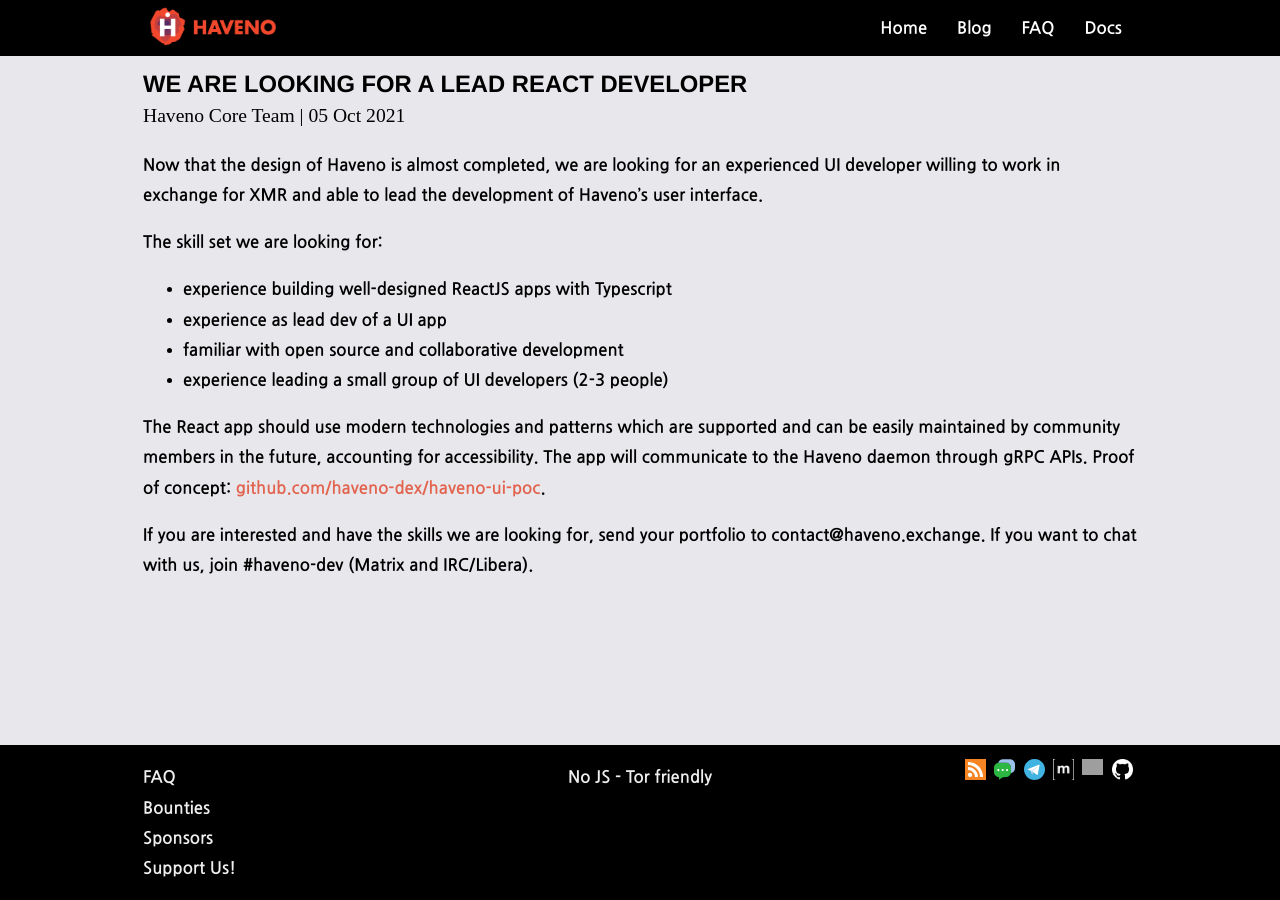
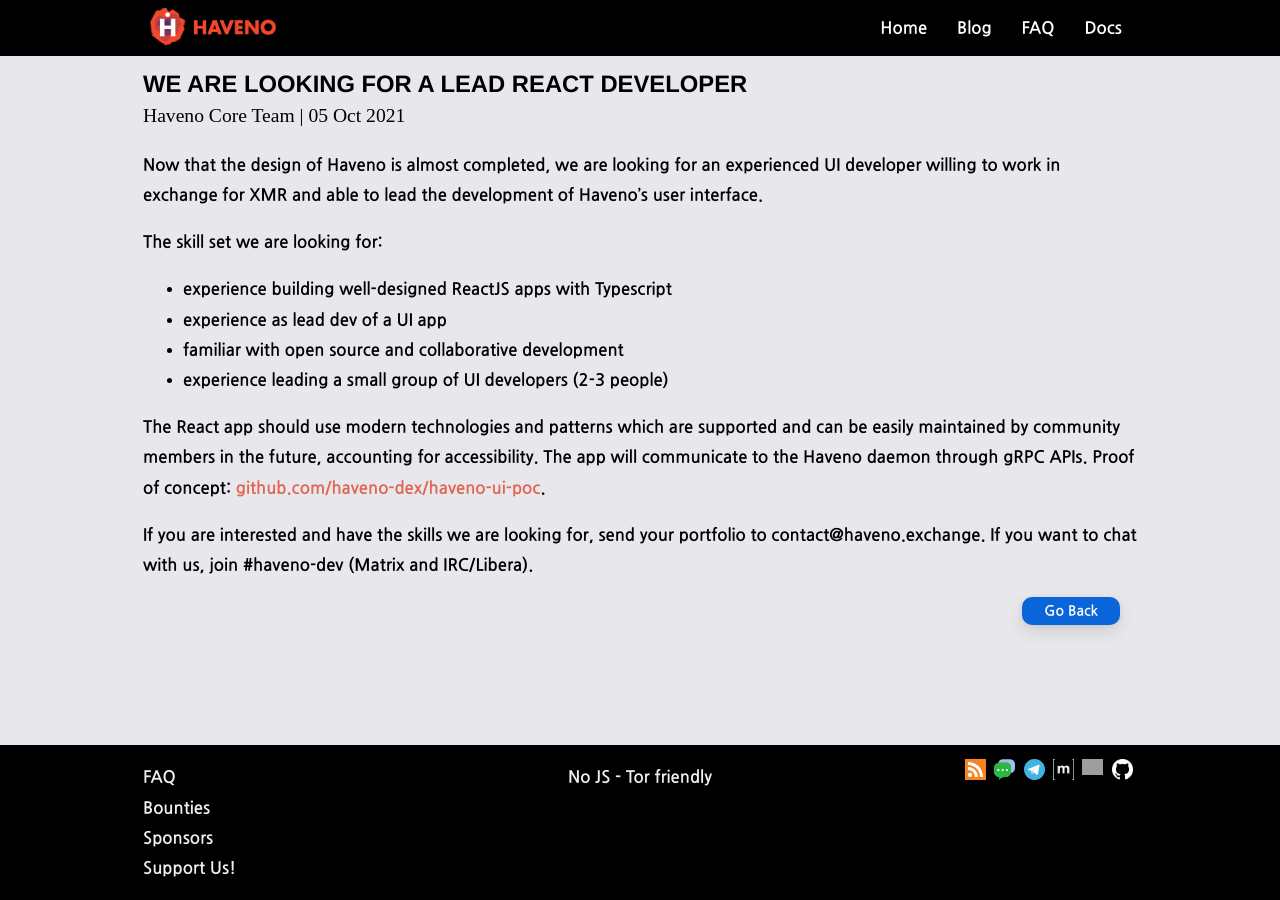
Before and after one commit to haveno-dex/haveno-site, a Jekyll site: the page built from _posts/2021-10-5-lead-ui.md, in a window 1280 px wide. Built offline with Jekyll 4.4.1, drawn with Linux system fonts in a browser that asks for light colours.

Commit message:
blog: add go back button to post layout

```diff
--- a/_layouts/post.html
+++ b/_layouts/post.html
@@ -4,6 +4,6 @@
 <div class="post">
     <h2>{{ page.title }}</h2>
     <p class="date-post">{{ page.author }} | {{ page.date | date_to_string }}</p>
-
     {{ content }}
+    <a class="button" href="{{ site.baseurl }}/blog/">Go Back</a>
 </div>
--- a/css/style.css
+++ b/css/style.css
@@ -108,7 +108,7 @@
   margin-top: 5rem;
   margin-left: auto;
   margin-right: auto;
-  margin-bottom: 15rem;
+  margin-bottom: 16rem;
 }
 
 .box-container {
@@ -571,3 +571,8 @@
   margin-top: 0;
   margin-bottom: 0.6rem;
 }
+
+.post a.button {
+  position: relative;
+  float: right;
+}
```
